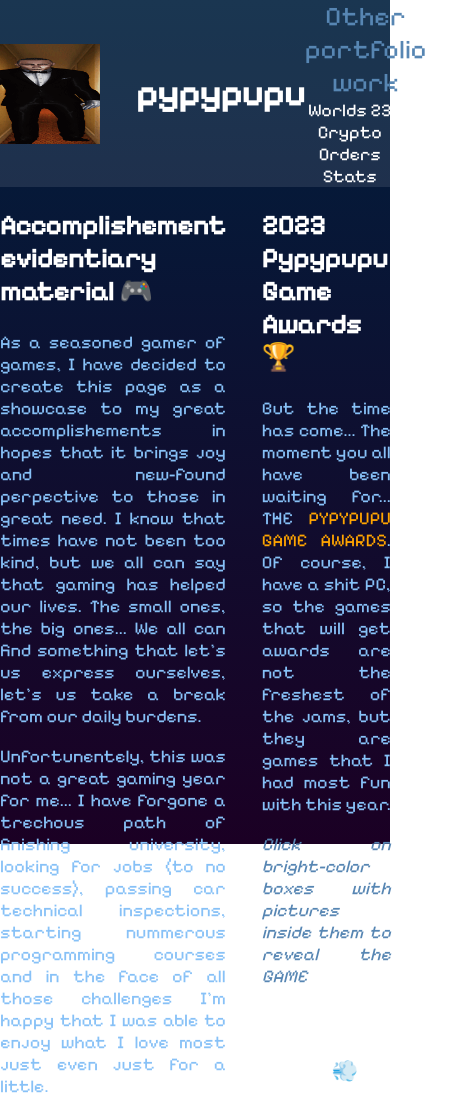
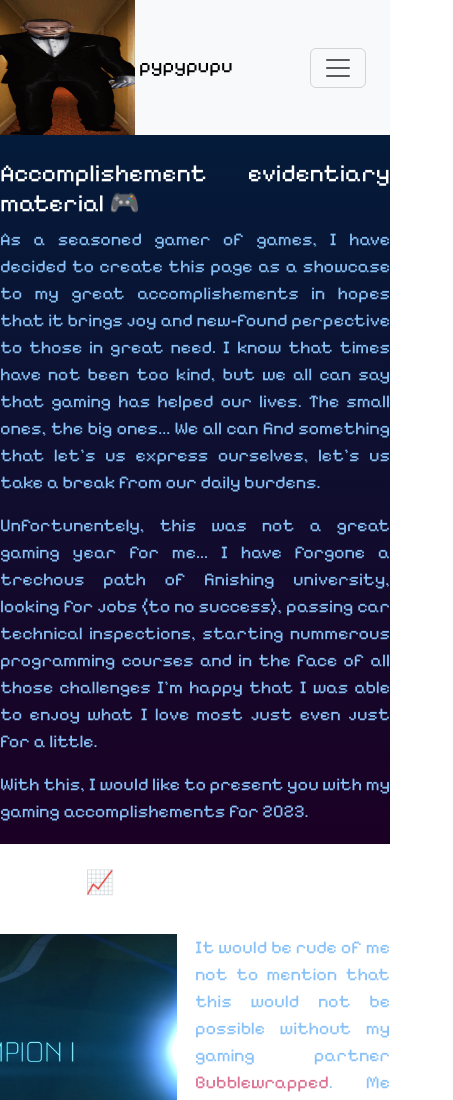
Before and after one commit to OverlyDevoted/2023GameAwards, a plain HTML site: page index.html in a window 390 px wide. Shown: the top 1100 px of the page, 453 px wide, since content can reach past the window. Drawn offline with Linux system fonts and the light colour scheme.

Commit message:
Responsiveness with Bootstrap

```diff
--- a/awards.css
+++ b/awards.css
@@ -31,14 +31,15 @@ body {
     background-color: rgba(255,255,255,.1);
     margin: 1em 0;
 }
-header {
+
+/* header {
     display:flex;
     align-items: center;
     justify-content: space-between;
     padding: 0;
     background-color: rgba(255,255,255,.1);
     flex: 0 1 auto;
-}
+} */
 /* header > * > * {
     margin: 1em;
 } */
--- a/index.html
+++ b/index.html
@@ -9,6 +9,8 @@
     <meta name="author" content="Robert Dulko">
 
     <title>pypypupu Game Awards</title>
+    <link href="./lib/bootstrap/bootstrap.min.css" rel="stylesheet"
+        integrity="sha384-T3c6CoIi6uLrA9TneNEoa7RxnatzjcDSCmG1MXxSR1GAsXEV/Dwwykc2MPK8M2HN" crossorigin="anonymous">
     <link rel="shortcut icon" href="games/favicon.ico" type="image/x-icon">
     <link rel="preconnect" href="https://fonts.googleapis.com">
     <link rel="preconnect" href="https://fonts.gstatic.com" crossorigin>
@@ -20,30 +22,45 @@
 
 <body>
     <div class="background"></div>
-    <header>
-        <a href="https://steamcommunity.com/profiles/76561198065919217/" target="_blank" class="header_main">
-            <img src="man.gif" alt="pypypupu" height="100px">
-            <h1>pypypupu</h1>
+    <header class="container-xl p-0">
+        <nav class="navbar navbar-expand-lg bg-body-tertiary p-0 mb-4">
+            <div class="container-fluid p-0">
+                <a class="navbar-brand p-0" href="#">
+                    <img src="./man.gif" alt="pypypupu Steam account logo" height="100%" width="135px" class="">
+                    pypypupu
                 </a>
-        <nav>
-            <span style="align-self: center; margin-right: 1em; font-size: 1.5em; color: rgb(87, 134, 179);">Other portfolio work</span>
-            <a href="https://overlydevoted.github.io/LeagueStats/"><span>Worlds 23</span></a>
-            <a href="./homeworks/crypto/index.html"><span>Crypto</span></a>
-            <a href="./homeworks/orders/index.html"><span>Orders</span></a>
-            <a href="./homeworks/stats/index.html"><span>Stats</span></a>
+                <button class="navbar-toggler mx-4" type="button" data-bs-toggle="collapse"
+                    data-bs-target="#navbarNavAltMarkup" aria-controls="navbarNavAltMarkup" aria-expanded="false"
+                    aria-label="Toggle navigation">
+                    <span class="navbar-toggler-icon"></span>
+                </button>
+                <div class="collapse navbar-collapse flex-shrink-1 flex-grow-0" id="navbarNavAltMarkup">
+                    <div class="navbar-nav ">
+                        <a class="nav-link disabled" aria-disabled="true">Other Projects</a>
+                        <a class="nav-link" aria-current="page" href="#">Crypto</a>
+                        <a class="nav-link" href="#">Order</a>
+                        <a class="nav-link" href="#">LeagueStats</a>
+                    </div>
+                </div>
+            </div>
         </nav>
     </header>
-    <main>
-        <section class="accomplishents">
+    <main class="container-xl p-0">
+        <div class="row m-0">
+
+            <section class="accomplishents col-lg col-12  p-0">
                 <h2>Accomplishement evidentiary material 🎮</h2>
                 <p>As a seasoned gamer of games, I have decided to create this page as a showcase to my great
                     accomplishements in hopes that it brings joy and new-found perpective to those in great need. I know
                     that times have not been too kind, but we all can say that gaming has helped our lives. The small
-                ones, the big ones... We all can find something that let's us express ourselves, let's us take a break
+                    ones, the big ones... We all can find something that let's us express ourselves, let's us take a
+                    break
                     from our daily burdens. </p>
-            <p>Unfortunentely, this was not a great gaming year for me... I have forgone a trechous path of finishing
+                <p>Unfortunentely, this was not a great gaming year for me... I have forgone a trechous path of
+                    finishing
                     university, looking for jobs (to no success), passing car technical inspections,
-                starting nummerous programming courses and in the face of all those challenges I'm happy that I was able
+                    starting nummerous programming courses and in the face of all those challenges I'm happy that I was
+                    able
                     to enjoy what I love most just even just for a little.</p>
                 </p>
                 <p>With this, I would like to present you with my gaming accomplishements for 2023.</p>
@@ -51,11 +68,15 @@
                     <h3>Reached champion in Rocket League 📈</h3>
                     <div class="line"></div>
                     <div>
-                    <img src="games/rocket.png" alt="Rocket League rank" >
-                    <p>It would be rude of me not to mention that this would not be possible without my gaming partner
-                        <span style="color:palevioletred">Bubblewrapped</span>. Me and this guy showed up consistently
-                        and it's incredible how much we had improved over the years. Though we never managed to grind to
-                        the level of participating at eSports Olympics for this year, I'm glad I get to play with this
+                        <img src="games/rocket.png" alt="Rocket League rank">
+                        <p>It would be rude of me not to mention that this would not be possible without my gaming
+                            partner
+                            <span style="color:palevioletred">Bubblewrapped</span>. Me and this guy showed up
+                            consistently
+                            and it's incredible how much we had improved over the years. Though we never managed to
+                            grind to
+                            the level of participating at eSports Olympics for this year, I'm glad I get to play with
+                            this
                             guy.
                         </p>
                     </div>
@@ -64,11 +85,13 @@
                     <h3>Beat Risk of Rain 2 Monsoon difficulty! 👺</h3>
                     <div class="line"></div>
                     <div>
-                    <img src="games/risk.png" alt="Risk of Rain Monsoon" >
+                        <img src="games/risk.png" alt="Risk of Rain Monsoon">
                         <p>After writing bachelors thesis for numerous hours this was the game that kept me up at night.
-                        Every run I played was on Monsoon, and throught all the runs I have done, I managed to only beat
+                            Every run I played was on Monsoon, and throught all the runs I have done, I managed to only
+                            beat
                             Monsoon on <span style="color: greenyellow;">Engineer</span> and <span
-                            style="color: orange;">MULT-T</span>. I know I suck at this game, but I still love it. 🧡
+                                style="color: orange;">MULT-T</span>. I know I suck at this game, but I still love it.
+                            🧡
                         </p>
                     </div>
                 </article>
@@ -76,21 +99,27 @@
                     <h3>Did not play an unhealthy amount of MINECRAFT &#x1F31A;</h3>
                     <div class="line"></div>
                     <div>
-                    <img src="games/mc.png" alt="Minecraft" >
-                    <p>The last major Minecraft addiction was last year when I made <em>Out of stock</em>. Before and
-                        while in the production of that video, I spent numerous hours grinding at my automated mud farm
-                        and plant processing factory. I'm pretty sure the mud farm is broken now, because while trying
-                        to showcase it I spilled water over redstone. But hey, it was fun while it lasted. I hope I can
+                        <img src="games/mc.png" alt="Minecraft">
+                        <p>The last major Minecraft addiction was last year when I made <em>Out of stock</em>. Before
+                            and
+                            while in the production of that video, I spent numerous hours grinding at my automated mud
+                            farm
+                            and plant processing factory. I'm pretty sure the mud farm is broken now, because while
+                            trying
+                            to showcase it I spilled water over redstone. But hey, it was fun while it lasted. I hope I
+                            can
                             get addicted to Minecraft this year again, as that addiction brings out much creativity and
                             feeling of belonging....</p>
                     </div>
                 </article>
             </section>
-        <section class="award">
+            <section class="award col p-0" >
                 <h2>2023 Pypypupu Game Awards 🏆</h2>
                 <p>But the time has come... The moment you all have been waiting for... THE <span
                         style="color:orange">PYPYPUPU GAME AWARDS</span>. Of course, I have a shit PC, so the games that
-                will get awards are not the freshest of the jams, but they are games that I had most fun with this year.</p>
+                    will get awards are not the freshest of the jams, but they are games that I had most fun with this
+                    year.
+                </p>
                 <p>
                     <span style="color: rgb(87, 134, 179);">
                         <cite>Click on bright-color boxes with pictures inside them to
@@ -100,37 +129,45 @@
                     <h3>Digital Cocaine Award 💨</h3>
                     <div class="line"></div>
                     <p>This award is given to games, that I just cannot stop playing. The classic <cite>"just one
-                        more"</cite> run or round is all I need to realise that this game is straight up hitting like
+                            more"</cite> run or round is all I need to realise that this game is straight up hitting
+                        like
                         Uncle Jims cocaine.</p>
                     <div>
-                    <img id="digital" src="games/monster.png" alt="Monster Hunter" >
+                        <img id="digital" src="games/monster.png" alt="Monster Hunter">
                         <div class="unrevealed cocaine"><span>💊</span></div>
                     </div>
                 </article>
                 <article>
                     <h3>Too good for it's own good 😢</h3>
                     <div class="line"></div>
-                <p>This award is given to a game that I tried to play, but never got too invested into. By no means it's
+                    <p>This award is given to a game that I tried to play, but never got too invested into. By no means
+                        it's
                         a bad game, I would love to try again and understand it better, but it's just all too
                         overwhelming... I'm sorry to this game, maybe I just need a multiplayer buddy for this one, but
                         it's...</p>
                     <div>
-                    <img id="too_good" src="games/space.jpg" alt="Space Engineers" >
+                        <img id="too_good" src="games/space.jpg" alt="Space Engineers">
                         <div class="unrevealed sad"><span>😥</span></div>
                     </div>
                 </article>
                 <article>
                     <h3>Game of the year 🎉</h3>
                     <div class="line"></div>
-                <p>And now for the big guy. Ok, this game did not bring me much joy, this game makes me mad every time I
-                    play it, I never want to play it. But when I do play and I do well, it feels like I'm GOD. I never
-                    expected I would ever make this my game of the year, but here we go... <span style="color: pink;"> peachyou</span> thank you for getting me into this mental asylum.</p>
+                    <p>And now for the big guy. Ok, this game did not bring me much joy, this game makes me mad every
+                        time I
+                        play it, I never want to play it. But when I do play and I do well, it feels like I'm GOD. I
+                        never
+                        expected I would ever make this my game of the year, but here we go... <span
+                            style="color: pink;">
+                            peachyou</span> thank you for getting me into this mental asylum.</p>
                     <div>
-                    <img id="best" src="games/league.png" alt="League" >
+                        <img id="best" src="games/league.png" alt="League">
                         <div class="unrevealed"><span>🏆</span></div>
                     </div>
                 </article>
             </section>
+
+        </div>
     </main>
     <footer>
         <h2>
@@ -139,5 +176,8 @@
     </footer>
 </body>
 <script src="award.js"></script>
+<script src="./lib/bootstrap/bootstrap.bundle.min.js"
+    integrity="sha384-C6RzsynM9kWDrMNeT87bh95OGNyZPhcTNXj1NW7RuBCsyN/o0jlpcV8Qyq46cDfL"
+    crossorigin="anonymous"></script>
 
 </html>
```
Also changed, not shown: lib/bootstrap/bootstrap.bundle.min.js (added), lib/bootstrap/bootstrap.min.css (added). Lines whose indentation alone changed are shown as unchanged.
